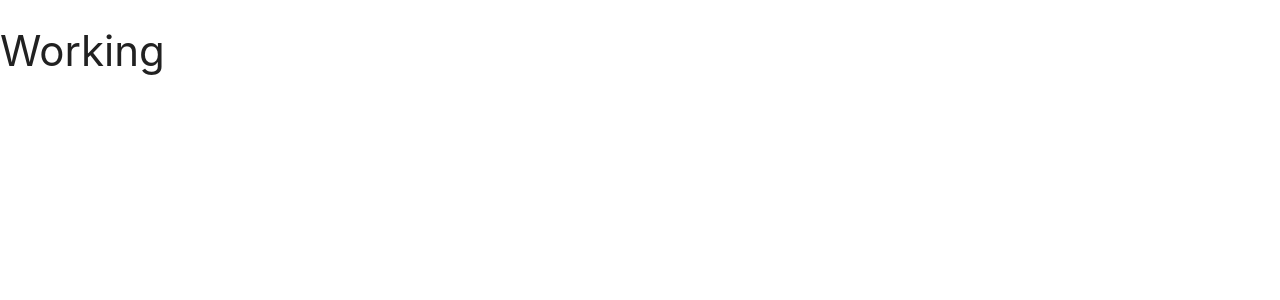
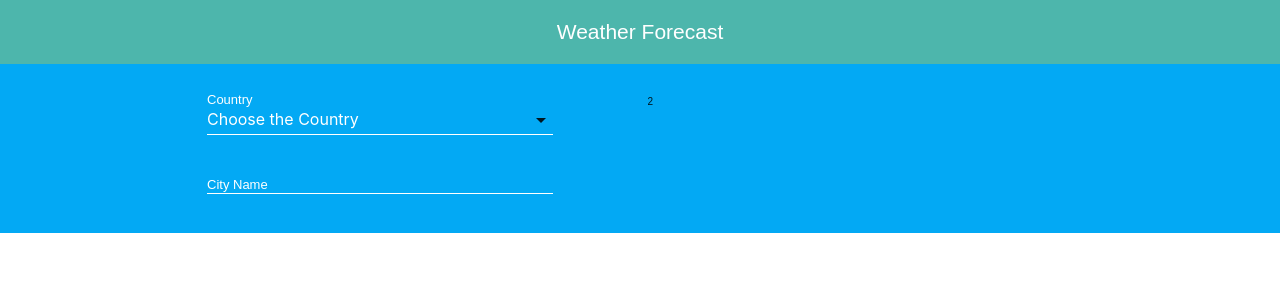
Before and after one commit to AntonioSalazar/react-weather-project, a React (Create React App) app: page / in a window 1280 px wide. Shown: the top 300 px of the page. Built offline with nearby package versions, Linux system fonts and the light colour scheme.

Commit message:
the values the user select will be stored in the Form component

```diff
--- a/public/index.html
+++ b/public/index.html
@@ -42,8 +42,8 @@
     <script src="https://cdnjs.cloudflare.com/ajax/libs/materialize/1.0.0-rc.2/js/materialize.min.js"></script>
     <script>
       document.addEventListener('DOMContentLoaded', function() {
-          var elementos = document.querySelectorAll('select');
-        M.FormSelect.init(elementos);
+          var elements = document.querySelectorAll('select');
+        M.FormSelect.init(elements);
       });
     </script>
   </body>
--- a/src/App.js
+++ b/src/App.js
@@ -1,11 +1,28 @@
-import React from 'react';
-
+import React, { Fragment } from 'react';
+import Header from './components/Header';
+import Form from './components/Form';
 
 function App() {
   return (
-    <div>
-      <h1>Working</h1>
-    </div>
+    <Fragment>
+      <Header
+        title="Weather Forecast"
+      />
+      <div className='form-container'>
+        <div className='container'>
+          <div className='row'>
+            <div className='col m6 s12'>
+              <Form
+
+              />
+            </div>
+            <div className='col m6 s12'>
+              2
+            </div>
+          </div>
+        </div>
+      </div>
+    </Fragment>
   );
 }
 
--- /dev/null
+++ b/src/components/Form.js
@@ -0,0 +1,58 @@
+import React, { useState } from 'react'
+
+const Form = () => {
+
+
+    //The state that will keep user selection
+    const [ search, saveSearch ] = useState({
+        country: '',
+        city: ''
+    })
+    // //extracting the values from the state
+    const { country, city } = search;
+
+    //Function that will executed when the user make his selections
+
+    const handleChange = e => {
+        saveSearch({
+            ...search,
+            [e.target.name] : e.target.value
+        })
+    }
+
+    return (
+        <form>
+            <div className='input-field col s10'>
+                <select
+
+                    name='country'
+                    id='country'
+                    value={country}
+                    onChange={handleChange}
+                >
+                    <option value='' disabled selected>Choose the Country</option>
+                    <option value="US">Estados Unidos</option>
+                    <option value="MX">México</option>
+                    <option value="AR">Argentina</option>
+                    <option value="CO">Colombia</option>
+                    <option value="CR">Costa Rica</option>
+                    <option value="ES">España</option>
+                    <option value="PE">Perú</option>
+                </select>
+                <label htmlFor='country'>Country</label>
+
+            </div>
+            <div className='input-field col s10'>
+                <input
+                    className='validate'
+                    type='text'
+                    id='city'
+                    name='city'
+                    onChange={handleChange}/>
+                <label htmlFor='city' value={city}>City Name</label>
+            </div>
+        </form>
+    )
+}
+
+export default Form;
--- /dev/null
+++ b/src/components/Header.js
@@ -0,0 +1,12 @@
+import React from 'react';
+
+const Header = ({title}) => {
+
+    return(
+        <nav className='nav-wrapper teal lighten-2'>
+            <a href='#!' className='brand-logo center'>{title}</a>
+        </nav>
+    )
+}
+
+export default  Header;
--- a/src/index.scss
+++ b/src/index.scss
@@ -12,4 +12,37 @@
 html{
   box-sizing: border-box;
   font-size: 62.5%; // 1rem = 10px, how? 10px/16px = 62.5%, being 16px the browser default size
+  font-family: sans-serif;
 }
+
+.form-container{
+  padding: 3rem 0 1px 0;
+  background-color: #03a9f4;
+}
+
+.input-field label {
+  color: #fff;
+  font-size: small;
+}
+
+.input-field input[type=text]:focus + label {
+  color: white;
+}
+
+.input-field input[type=text]:focus {
+  border-bottom: 1px solid white;
+  box-shadow: 0 1px 0 0 #000;
+}
+
+input[type=text]:not(.browser-default) {
+  border-bottom: 1px solid white;
+  color: white;
+}
+input[type=text]:not(.browser-default):focus:not([readonly]) {
+  border-bottom: 1px solid white;
+  -webkit-box-shadow: 0 1px 0 0 white;
+  box-shadow: 0 1px 0 0 white;
+}
+input[type=text]:not(.browser-default):focus:not([readonly]) + label {
+  color: white;
+}
```
